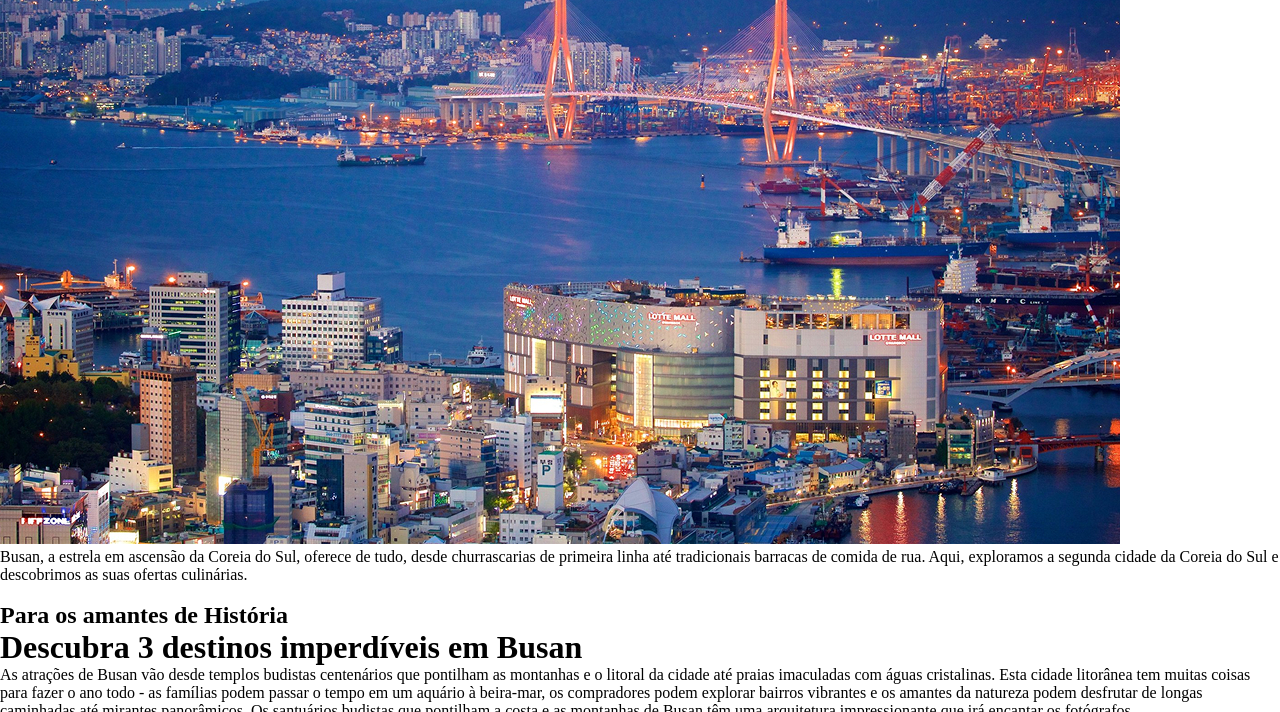
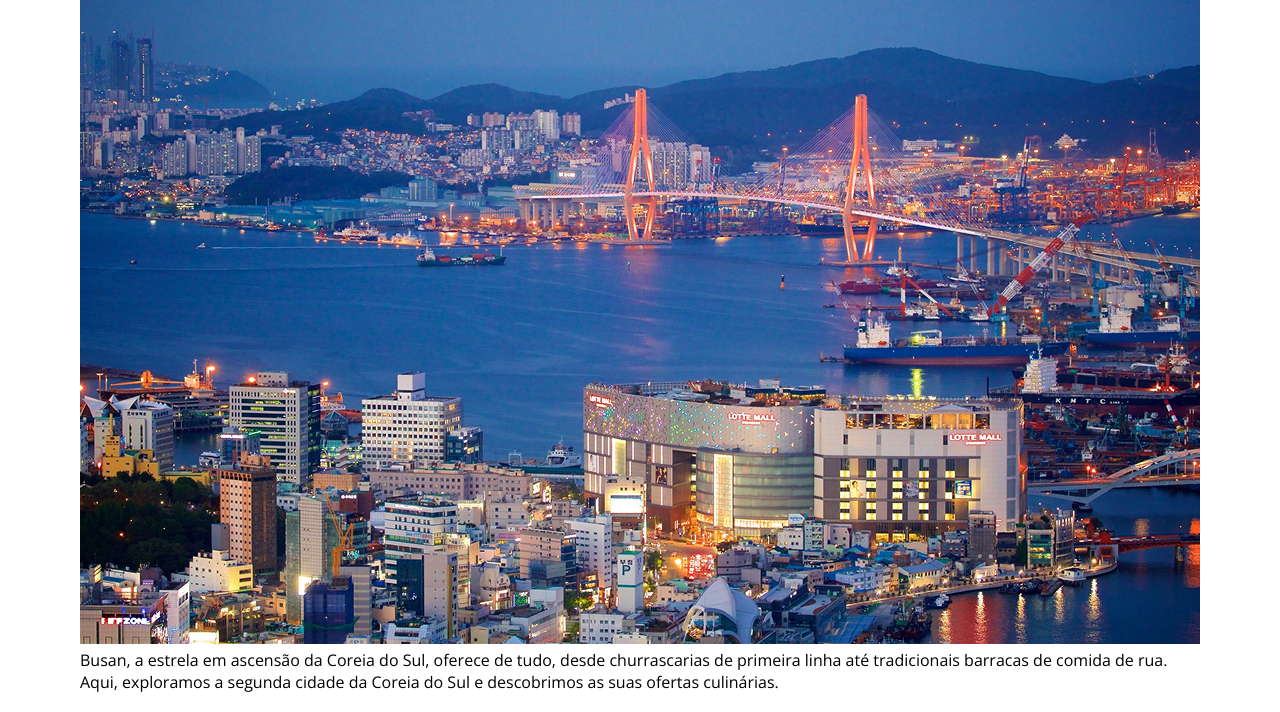
Before and after one commit to JardielTerceiro/local-turistico-rocketseat, a plain HTML site: page index.html in a window 1280 px wide. Shown: the part 180-892 px from the top of the page. Drawn offline with nearby package versions, Linux system fonts and the light colour scheme.

Commit message:
fix: in #page

```diff
--- a/index.html
+++ b/index.html
@@ -12,7 +12,7 @@
     <link href="https://fonts.googleapis.com/css2?family=Open+Sans:ital,wght@0,300..800;1,300..800&display=swap" rel="stylesheet">
   </head>
   <body>
-    <main>
+    <div id="page">
       <div id="title-page">
         <h2 class="headline">Sua próxima viagem:</h2>
         <h1>Conheça Busan</h1>
@@ -95,6 +95,6 @@
           </div>
         </div>
       </div>
-    </main>
+    </div>
   </body>
 </html>
--- a/style.css
+++ b/style.css
@@ -20,3 +20,11 @@
  --accent-pink:#E5245E;
  --accent-purple:#591B98;
 }
+body{
+  font-family: "Open Sans", serif;
+}
+
+#page {
+  width: 1120px;
+  margin: 88px auto;
+}
```
